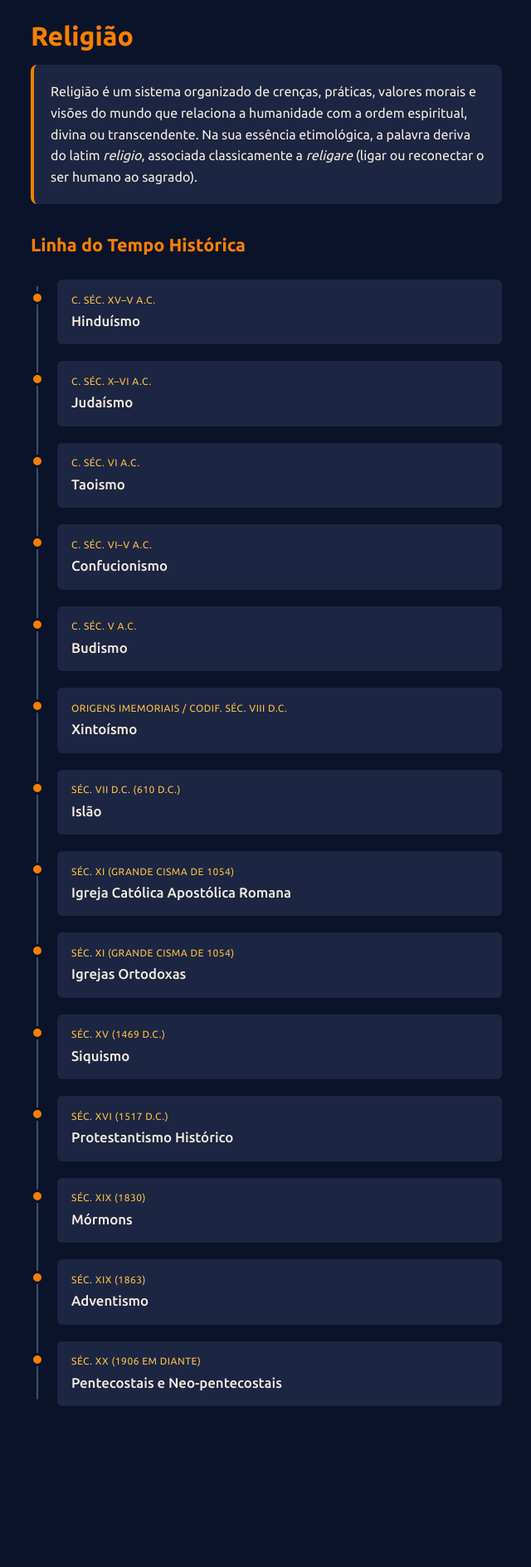
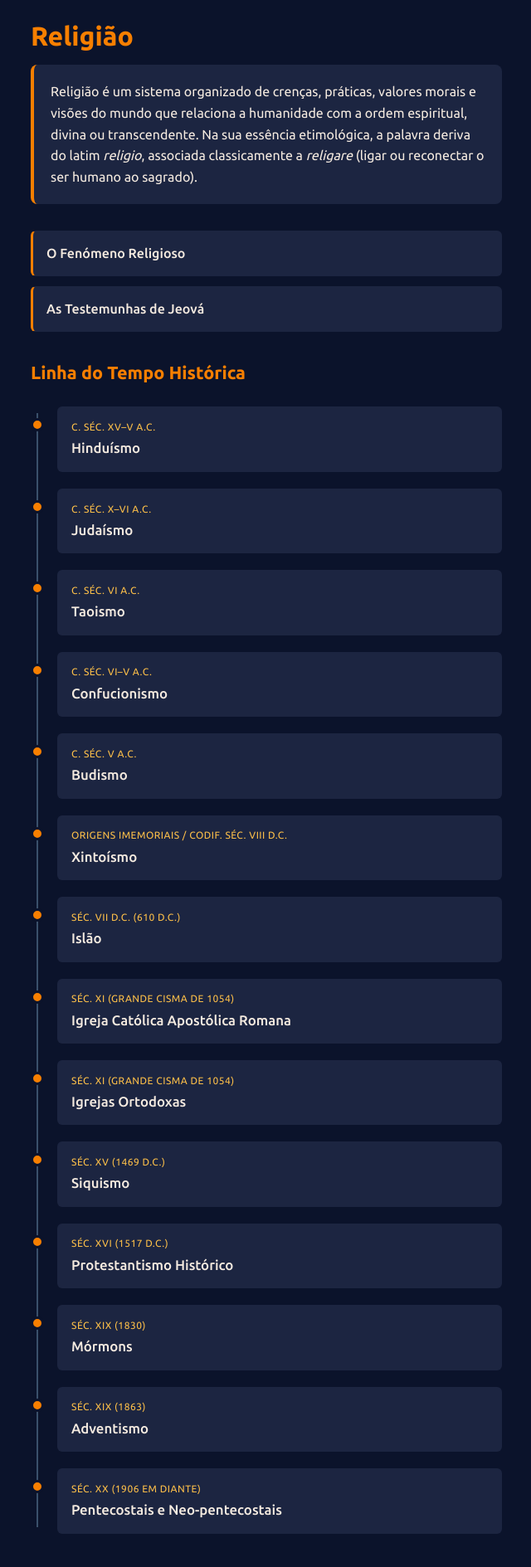
Before and after one commit to joaquim-capitao/joaquim-capitao.github.io, a Jekyll site: the page religiao/index.html, which Jekyll copies as it is, in a window 1280 px wide. Shown: the whole page at 83% size, without its empty margins (319-959 px from the left). Built offline with Jekyll 4.4.1, drawn with Linux system fonts in a browser that asks for light colours; before the commit the page ends 1735 px from its top, so only the background shows below that.

Commit message:
Add featured links navigation section
Added a navigation section with featured links styled as buttons.

```diff
--- a/religiao/index.html
+++ b/religiao/index.html
@@ -56,6 +56,36 @@
       padding: 1.25rem;
       border-radius: 8px;
       border-left: 4px solid var(--accent-color);
+    }
+
+    /* Links em destaque */
+    .featured-links {
+      display: flex;
+      flex-direction: column;
+      gap: 0.75rem;
+      margin-bottom: 2rem;
+    }
+
+    .btn-link {
+      display: block;
+      background-color: var(--card-bg);
+      color: var(--text-color);
+      text-decoration: none;
+      font-weight: 500;
+      padding: 0.85rem 1rem;
+      border-radius: 6px;
+      border-left: 3px solid var(--accent-color);
+      border-top: 1px solid transparent;
+      border-right: 1px solid transparent;
+      border-bottom: 1px solid transparent;
+      transition: border-color 0.2s ease, transform 0.2s ease;
+    }
+
+    .btn-link:active,
+    .btn-link:hover {
+      border-color: var(--accent-color);
+      transform: translateX(4px);
+      color: var(--accent-hover);
     }
 
     /* Linha do tempo mobile-first */
@@ -138,6 +168,11 @@
   </header>
 
   <main>
+    <nav class="featured-links">
+      <a class="btn-link" href="https://joaquim-capitao.github.io/religiao/o-fenomeno-religioso/">O Fenómeno Religioso</a>
+      <a class="btn-link" href="https://joaquim-capitao.github.io/religiao/tj/">As Testemunhas de Jeová</a>
+    </nav>
+
     <h2>Linha do Tempo Histórica</h2>
 
     <section class="timeline">
```
